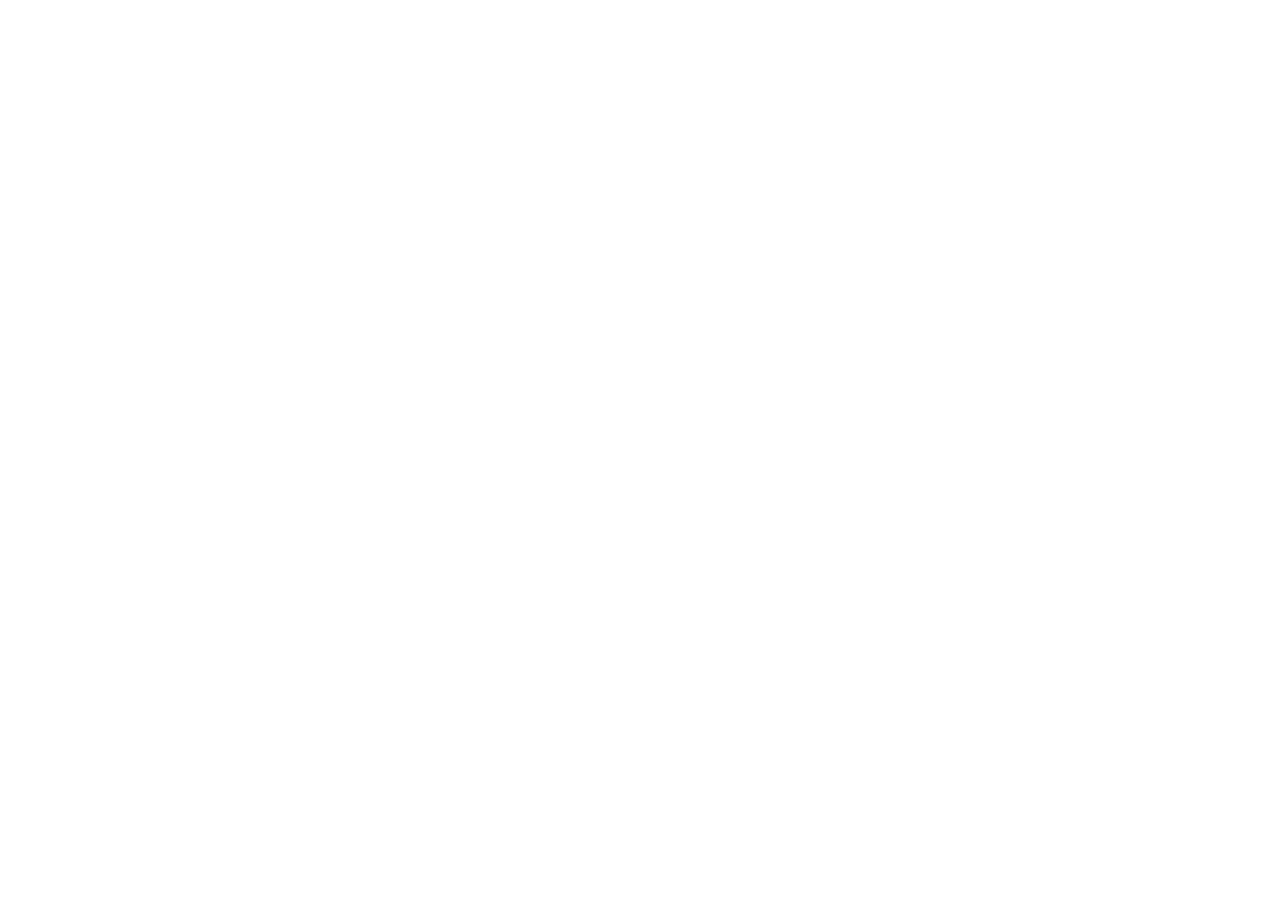
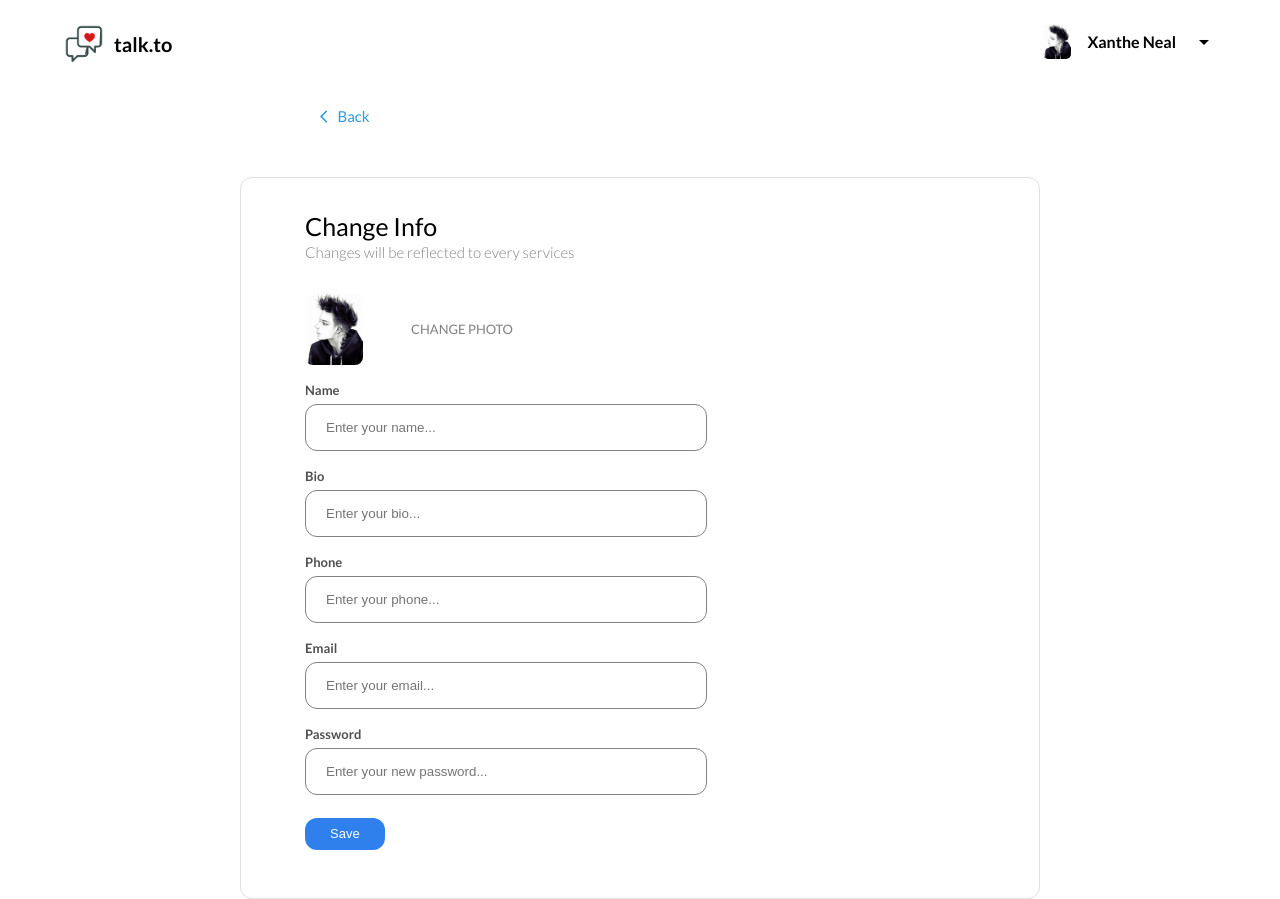
Before and after one commit to heytulsiprasad/talkto-frontend, a React (Create React App) app: page /edit-profile in a window 1280 px wide. Before the commit the page ends 800 px from the top, so only its background shows below. Built offline with nearby package versions, Linux system fonts and the light colour scheme.

Commit message:
:sparkles: add edit profile route with internal state management

```diff
--- a/src/App.js
+++ b/src/App.js
@@ -7,6 +7,7 @@
 import LoginContainer from "./containers/LoginContainer";
 import PrivateRoute from "./containers/PrivateRoute";
 import Dashboard from "./containers/Dashboard";
+import EditProfile from "./containers/EditProfile";
 import store from "./redux/store";
 
 function App() {
@@ -19,6 +20,7 @@
 						<Route exact path="/signup" component={SignupContainer} />
 						<Route exact path="/login" component={LoginContainer} />
 						<Route exact path="/dash" component={Dashboard} />
+						<Route exact path="/edit-profile" component={EditProfile} />
 					</Switch>
 				</Router>
 			</React.Fragment>
--- /dev/null
+++ b/src/components/Profile/Back.jsx
@@ -0,0 +1,41 @@
+import React from "react";
+import styled from "styled-components";
+import { Link } from "react-router-dom";
+
+const Container = styled.div`
+	grid-row: 2 / 3;
+	grid-column: 3 / 4;
+	margin-top: 1rem;
+
+	line-height: 25px;
+	color: #2d9cdb;
+	cursor: pointer;
+
+	.back-icon {
+		font-size: 15px;
+		margin-right: 2.5px;
+	}
+
+	.back-text {
+		text-decoration: none;
+		color: #2d9cdb;
+		font-size: 15px;
+	}
+`;
+
+const StyledLink = styled(Link)`
+	display: flex;
+	align-items: center;
+	justify-content: flex-start;
+`;
+
+const Back = () => (
+	<Container>
+		<StyledLink className="back-text" to="/dash">
+			<span className="material-icons back-icon">arrow_back_ios</span>
+			Back
+		</StyledLink>
+	</Container>
+);
+
+export default Back;
--- /dev/null
+++ b/src/components/Profile/EditInfo.jsx
@@ -0,0 +1,127 @@
+import React from "react";
+import styled from "styled-components";
+import Button from "./Button";
+
+import { InputFieldImage, InputField } from "./FormElements";
+
+const Container = styled.div`
+	grid-row: 3 / 4;
+	grid-column: 2 / 5;
+
+	margin: 0 auto;
+	border: 1px solid #e0e0e0;
+	box-sizing: border-box;
+	border-radius: 12px;
+	margin-top: 3rem;
+	min-width: 50rem;
+	padding: 2rem 4rem;
+
+	.title {
+		h1 {
+			font-size: 25px;
+			line-height: 33px;
+			color: #000;
+			font-weight: 400;
+		}
+
+		h2 {
+			font-size: 15px;
+			line-height: 18px;
+			font-weight: 300;
+			color: #828282;
+		}
+	}
+`;
+
+const FormContainer = styled.form`
+	margin: 1rem 0;
+`;
+
+class EditInfo extends React.Component {
+	constructor(props) {
+		super(props);
+		this.state = {
+			profile: {
+				name: "",
+				image: "",
+				bio: "",
+				phone: "",
+				email: "",
+				password: "",
+			},
+		};
+	}
+
+	inputChangeHandler = (e) => {
+		const { name, value } = e.target;
+
+		this.setState((state) => ({
+			...state,
+			profile: {
+				...state.profile,
+				[name]: value,
+			},
+		}));
+	};
+
+	submitHandler = (e) => {
+		e.preventDefault();
+	};
+
+	render() {
+		return (
+			<Container>
+				<div className="title">
+					<h1>Change Info</h1>
+					<h2>Changes will be reflected to every services</h2>
+				</div>
+				<FormContainer onSubmit={this.submitHandler}>
+					<InputFieldImage title="Change Photo" />
+					<InputField
+						title="Name"
+						name="name"
+						type="text"
+						placeholder="Enter your name..."
+						onChange={this.inputChangeHandler}
+					/>
+					<InputField
+						title="Bio"
+						name="bio"
+						type="text"
+						placeholder="Enter your bio..."
+						onChange={this.inputChangeHandler}
+					/>
+					<InputField
+						title="Phone"
+						name="phone"
+						type="tel"
+						pattern="((\+|00)?[0-9]{2}|0)[1-9]([0-9]){8}"
+						placeholder="Enter your phone..."
+						onChange={this.inputChangeHandler}
+					/>
+					<InputField
+						title="Email"
+						name="email"
+						type="email"
+						placeholder="Enter your email..."
+						onChange={this.inputChangeHandler}
+						required
+					/>
+					<InputField
+						title="Password"
+						name="password"
+						type="password"
+						placeholder="Enter your new password..."
+						onChange={this.inputChangeHandler}
+						required
+					/>
+					<div style={{ marginTop: "23px" }}>
+						<Button variant="secondary">Save</Button>
+					</div>
+				</FormContainer>
+			</Container>
+		);
+	}
+}
+
+export default EditInfo;
--- /dev/null
+++ b/src/components/Profile/FormElements.jsx
@@ -0,0 +1,108 @@
+import React from "react";
+import styled from "styled-components";
+
+import Person from "./../../assets/person.jpg";
+
+const FieldContainer = styled.div`
+	padding-top: 1rem;
+`;
+
+const FieldTitle = styled.h2`
+	font-size: 13px;
+	line-height: 18px;
+	color: #4f4f4f;
+	margin-bottom: 5px;
+`;
+
+const FieldInput = styled.input`
+	min-width: 60%;
+	border: 1px solid #828282;
+	border-radius: 12px;
+	padding: 15px 20px;
+	outline: none;
+`;
+
+const FieldLabel = styled.label``;
+
+const ImageFieldContainer = styled.div`
+	display: flex;
+	max-width: 13rem;
+	position: relative;
+	justify-content: space-between;
+	align-items: center;
+
+	input {
+		opacity: 0;
+		position: absolute;
+		cursor: pointer;
+	}
+
+	label {
+		text-transform: uppercase;
+		font-size: 13px;
+		line-height: 18px;
+		color: #828282;
+		cursor: pointer;
+	}
+
+	img.upload-image {
+		height: 72px;
+		border-radius: 8px;
+		position: relative;
+		z-index: -1;
+		cursor: pointer;
+
+		&:hover + span.input-icon {
+			opacity: 1;
+		}
+	}
+
+	span.input-icon {
+		opacity: 0;
+		position: absolute;
+		cursor: pointer;
+		top: 50%;
+		left: 12.5%;
+		transform: translate(-50%, -50%);
+		color: #000;
+		/* mix-blend-mode: difference; */
+
+		&:hover {
+			opacity: 1;
+		}
+	}
+`;
+
+export const InputField = ({ title, children, ...rest }) => {
+	return (
+		<FieldContainer>
+			{children || (
+				<FieldLabel>
+					<FieldTitle>{title}</FieldTitle>
+					<FieldInput {...rest} />
+				</FieldLabel>
+			)}
+		</FieldContainer>
+	);
+};
+
+export const InputFieldImage = ({ title }) => {
+	return (
+		<InputField>
+			<ImageFieldContainer>
+				<img
+					className="upload-image"
+					src={Person}
+					alt="Person staring at wall"
+				/>
+				<span className="material-icons input-icon">camera_alt</span>
+				<input
+					id="upload-photo"
+					type="file"
+					accept="image/png, image/jpeg"
+				></input>
+				<label htmlFor="upload-photo">{title}</label>
+			</ImageFieldContainer>
+		</InputField>
+	);
+};
--- /dev/null
+++ b/src/components/Profile/Layout.jsx
@@ -0,0 +1,11 @@
+import React from "react";
+import styled from "styled-components";
+
+const Container = styled.div`
+	display: grid;
+	grid-template-columns: 0.5fr 2fr minmax(400px, 5fr) 2fr 0.5fr;
+`;
+
+const Layout = ({ children }) => <Container>{children}</Container>;
+
+export default Layout;
--- a/src/components/Profile/index.jsx
+++ /dev/null
@@ -1,23 +0,0 @@
-import React from "react";
-import styled from "styled-components";
-
-import Navbar from "./Navbar";
-import Titlebar from "./Titlebar";
-import Infobox from "./Infobox";
-
-const Layout = styled.div`
-	display: grid;
-	grid-template-columns: 0.5fr 2fr minmax(400px, 5fr) 2fr 0.5fr;
-`;
-
-const Profile = () => {
-	return (
-		<Layout>
-			<Navbar />
-			<Titlebar />
-			<Infobox />
-		</Layout>
-	);
-};
-
-export default Profile;
--- a/src/containers/Dashboard.jsx
+++ b/src/containers/Dashboard.jsx
@@ -1,13 +1,20 @@
 import React from "react";
 
-import Profile from "./../components/Profile";
+import Layout from "./../components/Profile/Layout";
+import Navbar from "./../components/Profile/Navbar";
+import Titlebar from "./../components/Profile/Titlebar";
+import Infobox from "./../components/Profile/Infobox";
 
-const Dashboard = () => {
-	return (
-		<div>
-			<Profile />
-		</div>
-	);
-};
+class Dashboard extends React.Component {
+	render() {
+		return (
+			<Layout>
+				<Navbar />
+				<Titlebar />
+				<Infobox />
+			</Layout>
+		);
+	}
+}
 
 export default Dashboard;
--- /dev/null
+++ b/src/containers/EditProfile.jsx
@@ -0,0 +1,20 @@
+import React from "react";
+
+import Layout from "./../components/Profile/Layout";
+import Navbar from "./../components/Profile/Navbar";
+import Back from "./../components/Profile/Back";
+import EditInfo from "./../components/Profile/EditInfo";
+
+class EditProfile extends React.Component {
+	render() {
+		return (
+			<Layout>
+				<Navbar />
+				<Back />
+				<EditInfo />
+			</Layout>
+		);
+	}
+}
+
+export default EditProfile;
```
